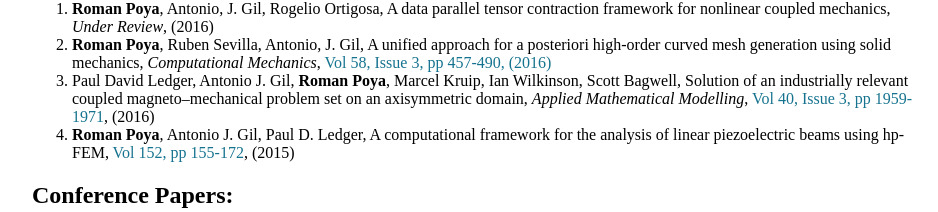
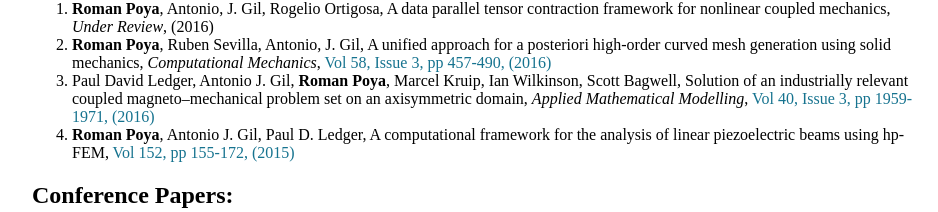
Before and after one commit to romeric/romeric.github.io, a plain HTML site: page publications.html in a window 1280 px wide. Shown: the part 145-357 px from the top of the page, without its empty margins (160-1098 px from the left). Drawn offline with Linux system fonts and the light colour scheme.

Commit message:
publications tab

```diff
--- a/publications.html
+++ b/publications.html
@@ -20,8 +20,8 @@
                 <ol>
                   <li><b>Roman Poya</b>, Antonio, J. Gil, Rogelio Ortigosa, A data parallel tensor contraction framework for nonlinear coupled mechanics, <i>Under Review</i>, (2016)</li>
                   <li><b>Roman Poya</b>, Ruben Sevilla, Antonio, J. Gil, A unified approach for a posteriori high-order curved mesh generation using solid mechanics, <i>Computational Mechanics</i>, <a href="http://link.springer.com/article/10.1007/s00466-016-1302-2">Vol 58, Issue 3, pp 457-490, (2016)</a></li>
-                  <li>Paul David Ledger, Antonio J. Gil, <b>Roman Poya</b>, Marcel Kruip, Ian Wilkinson, Scott Bagwell, Solution of an industrially relevant coupled magneto–mechanical problem set on an axisymmetric domain, <i>Applied Mathematical Modelling</i>, <a href="http://www.sciencedirect.com/science/article/pii/S0307904X15005648">Vol 40, Issue 3, pp 1959-1971</a>, (2016)</li>
-                  <li><b>Roman Poya</b>, Antonio J. Gil, Paul D. Ledger, A computational framework for the analysis of linear piezoelectric beams using hp-FEM, <a href="http://www.sciencedirect.com/science/article/pii/S0045794915000218#">Vol 152, pp 155-172</a>, (2015)</li>
+                  <li>Paul David Ledger, Antonio J. Gil, <b>Roman Poya</b>, Marcel Kruip, Ian Wilkinson, Scott Bagwell, Solution of an industrially relevant coupled magneto–mechanical problem set on an axisymmetric domain, <i>Applied Mathematical Modelling</i>, <a href="http://www.sciencedirect.com/science/article/pii/S0307904X15005648">Vol 40, Issue 3, pp 1959-1971, (2016)</a></li>
+                  <li><b>Roman Poya</b>, Antonio J. Gil, Paul D. Ledger, A computational framework for the analysis of linear piezoelectric beams using hp-FEM, <a href="http://www.sciencedirect.com/science/article/pii/S0045794915000218#">Vol 152, pp 155-172, (2015)</a></li>
                 </ol>
                 <h2>Conference Papers:</h2>
                 <h2>Invited Talks:</h2>
```
